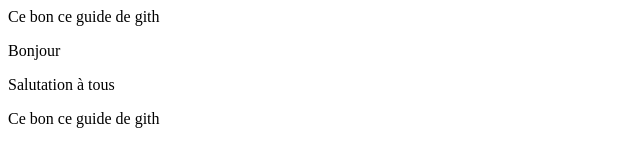
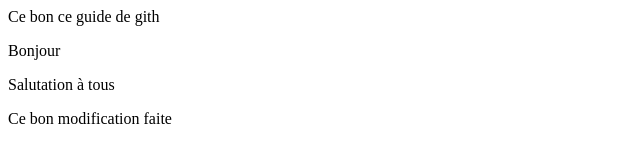
Before and after one commit to ammichaj33/Test, a plain HTML site: page index.html in a window 1280 px wide. Shown: the full height of the page, 0-640 px from the left. Drawn offline with Linux system fonts and the light colour scheme.

Commit message:
first mod

```diff
--- a/index.html
+++ b/index.html
@@ -6,7 +6,7 @@
 	 <div> Ce bon ce guide de gith</div>
 	    <p> Bonjour</p>
 	    <p> Salutation à tous</p>
-	    <p> Ce bon ce guide de gith</p>
+	    <p> Ce bon modification faite</p>
 
     </body>
 </html>
```
